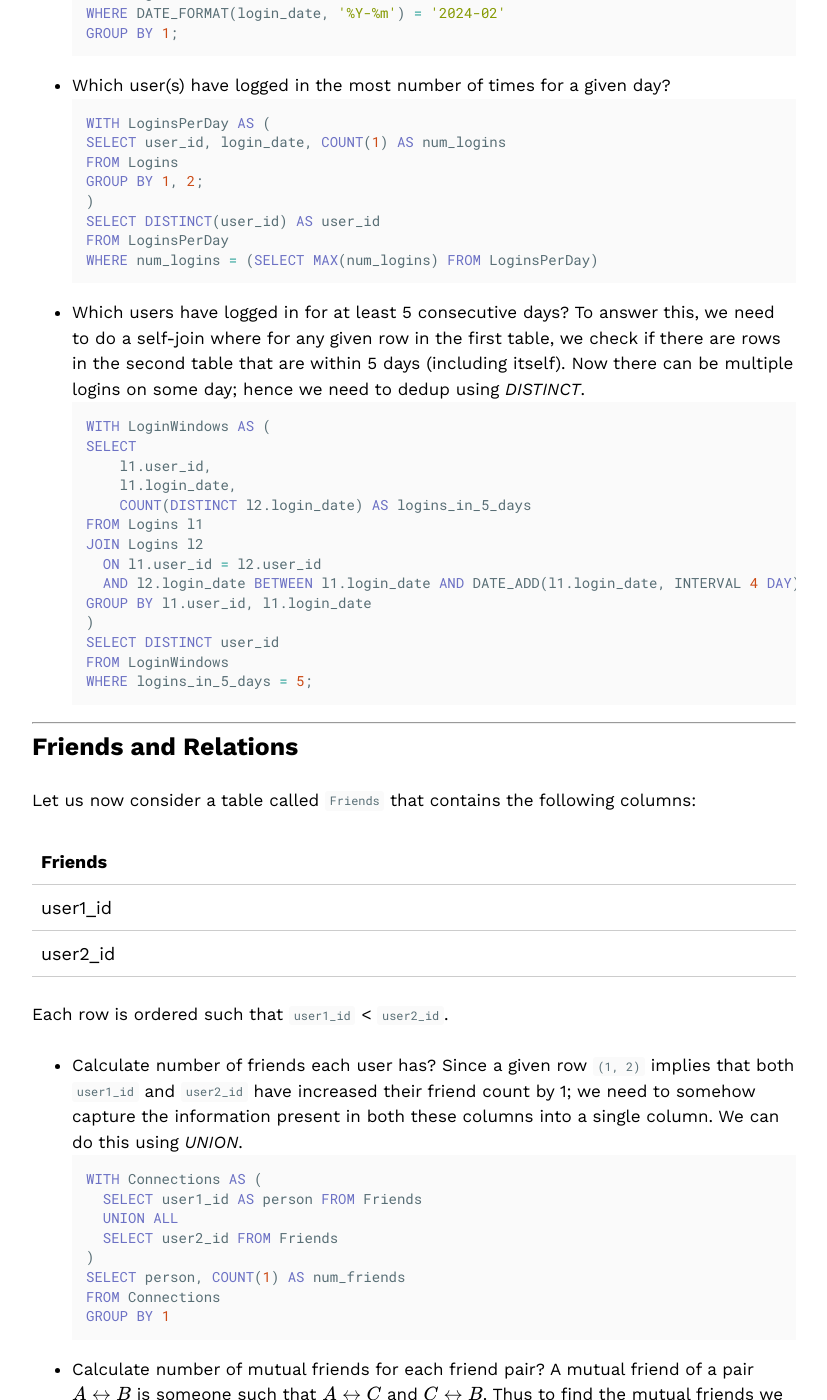
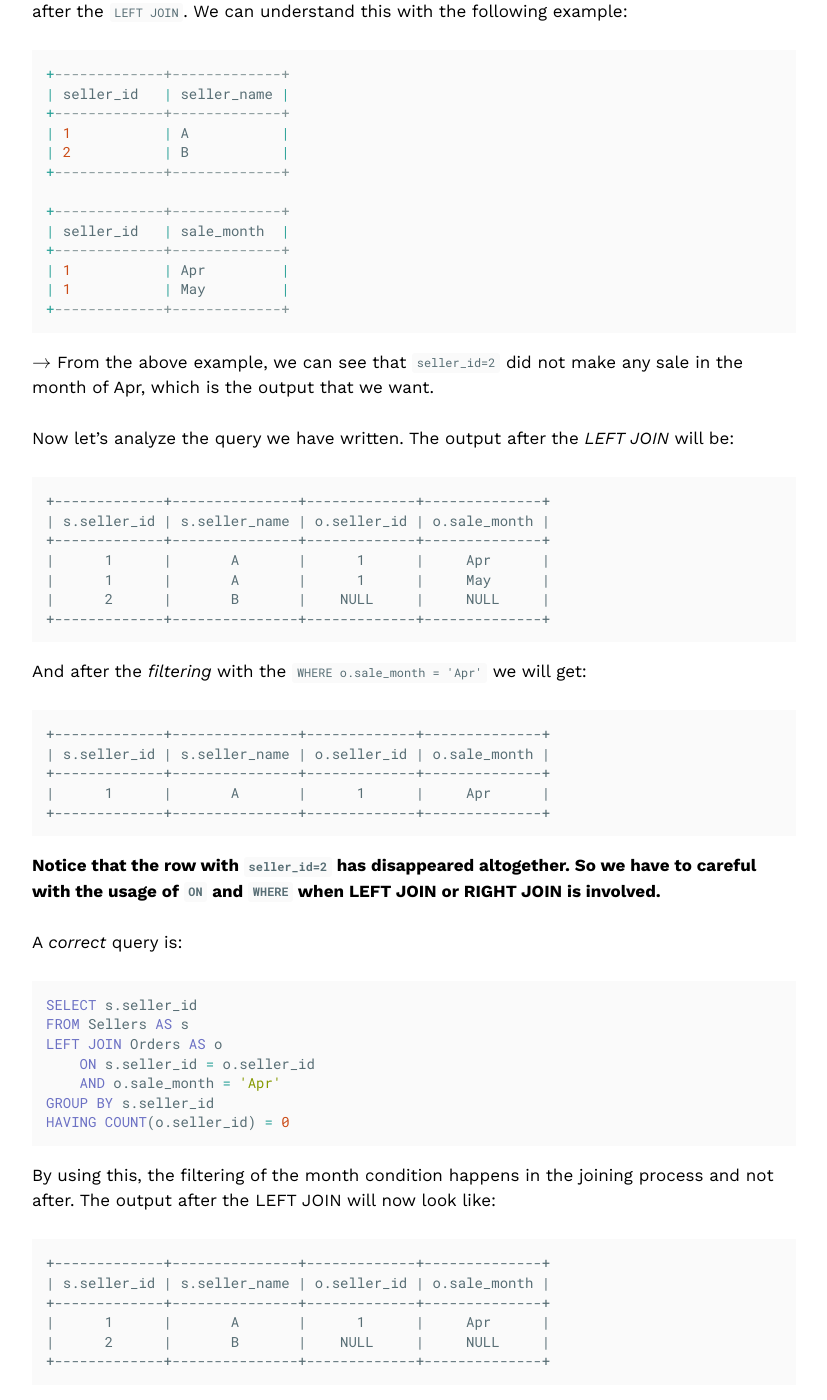
Before and after one commit to VikrantKamble/vikrantkamble.github.io, a Jekyll site: the page built from _posts/sql/2024-03-29-basic-sql.md, in a window 1280 px wide and 1400 px high, scrolled down 997 px. Shown: the whole window, without its empty margins (339-1166 px from the left). Built offline with Jekyll 4.4.1, drawn with Linux system fonts in a browser that asks for light colours; nearby versions of some CDN libraries; some web fonts are replaced; comment, search, counter and statistics services are not loaded; some of the changed text lies outside the part shown.

Commit message:
make update to sql post

````diff
--- a/_posts/sql/2024-03-29-basic-sql.md
+++ b/_posts/sql/2024-03-29-basic-sql.md
@@ -18,6 +18,92 @@ usemathjax: true
     HAVING {condition on aggregates}
     ORDER BY {column(s)}
     LIMIT {num rows} OFFSET {num}
+
+---
+
+Caveat
+========
+
+Let's say we have two tables `Sellers` and `Orders` as given below and the goal is to find all sellers
+who did not make any sells in the month of Apr.
+
+One query that you would think will get the job done is:
+
+```sql
+SELECT s.seller_id
+FROM Sellers AS s
+LEFT JOIN Orders AS o
+    ON s.seller_id = o.seller_id
+    WHERE o.sale_month = 'Apr'
+GROUP BY s.seller_id
+HAVING COUNT(o.seller_id) = 0
+```
+
+However, the above query will give **wrong** result. This is because in SQL, `WHERE` is evaluated after the `LEFT JOIN`. We can understand this
+with the following example:
+
+```sql
++-------------+-------------+
+| seller_id   | seller_name |
++-------------+-------------+
+| 1           | A           |
+| 2           | B           |
++-------------+-------------+
+
++-------------+-------------+
+| seller_id   | sale_month  |
++-------------+-------------+
+| 1           | Apr         |
+| 1           | May         |
++-------------+-------------+
+```
+
+$\rightarrow$ From the above example, we can see that `seller_id=2` did not make any sale in the month of Apr, which is the output that we want.
+
+
+
+Now let's analyze the query we have written. The output after the *LEFT JOIN* will be:
+```
++-------------+---------------+-------------+--------------+
+| s.seller_id | s.seller_name | o.seller_id | o.sale_month |
++-------------+---------------+-------------+--------------+
+|      1      |       A       |      1      |     Apr      |
+|      1      |       A       |      1      |     May      |
+|      2      |       B       |    NULL     |     NULL     |
++-------------+---------------+-------------+--------------+
+```
+
+And after the *filtering* with the `WHERE o.sale_month = 'Apr'` we will get:
+```
++-------------+---------------+-------------+--------------+
+| s.seller_id | s.seller_name | o.seller_id | o.sale_month |
++-------------+---------------+-------------+--------------+
+|      1      |       A       |      1      |     Apr      |
++-------------+---------------+-------------+--------------+
+```
+**Notice that the row with `seller_id=2` has disappeared altogether. So we have to careful with the usage of `ON` and `WHERE` when LEFT JOIN or RIGHT JOIN is involved.**
+
+A *correct* query is:
+```sql
+SELECT s.seller_id
+FROM Sellers AS s
+LEFT JOIN Orders AS o
+    ON s.seller_id = o.seller_id
+    AND o.sale_month = 'Apr'
+GROUP BY s.seller_id
+HAVING COUNT(o.seller_id) = 0
+```
+By using this, the filtering of the month condition happens in the joining process and not after. The output after the LEFT JOIN will now look like:
+```
++-------------+---------------+-------------+--------------+
+| s.seller_id | s.seller_name | o.seller_id | o.sale_month |
++-------------+---------------+-------------+--------------+
+|      1      |       A       |      1      |     Apr      |
+|      2      |       B       |    NULL     |     NULL     |
++-------------+---------------+-------------+--------------+
+```
+
+The above table, after the groupby and having clause will give the right answer, which is `seller_id=2`.
 
 ---
 
@@ -349,3 +435,57 @@ SELECT player_id, player_name, grand_slams_count
 FROM AggTable
 JOIN Players USING(player_id)
 ```
+
+---
+
+Let us consider a call log table `Calls` as follows:
+```sql
++--------------+----------+
+| Column Name  | Type     |
++--------------+----------+
+| caller_id    | int      |
+| recipient_id | int      |
+| call_time    | datetime |
++--------------+----------+
+```
+
+- Find the id of the users whose first and last calls on any day were with the same person.
+
+It is important to note that just like the `Friends` table, any given call log row $A \rightarrow B$ implies
+a call happened between A and B. Hence first we duplicate the table flipping the `caller_id` and `recipient_id`.
+We then compute the first call and the last call for every user for every day, and then check if the recipients
+match for at least any day.
+
+```sql
+WITH Connections AS (
+    SELECT caller_id AS user_id, recipient_id, call_time
+    FROM Calls
+    UNION
+    SELECT recipient_id AS user_id, caller_id AS recipient_id, call_time
+    FROM Calls
+),
+FirstCall AS (
+    SELECT user_id, CAST(call_time AS DATE) AS day, recipient_id
+    FROM (
+        SELECT *,
+            ROW_NUMBER() OVER(PARTITION BY user_id, CAST(call_time AS DATE) ORDER BY call_time DESC) AS first_call
+        FROM Connections
+    ) AS k
+    WHERE k.first_call = 1
+), LastCall AS (
+    SELECT user_id, CAST(call_time AS DATE) AS day, recipient_id
+    FROM (
+        SELECT *,
+            ROW_NUMBER() OVER(PARTITION BY user_id, CAST(call_time AS DATE) ORDER BY call_time) AS last_call
+        FROM Connections
+    ) AS k
+    WHERE k.last_call = 1
+)
+
+SELECT DISTINCT(f.user_id)
+FROM FirstCall AS f
+JOIN LastCall AS l
+    ON f.user_id = l.user_id
+    AND f.day = l.day
+    AND f.recipient_id = l.recipient_id;
+```
````
